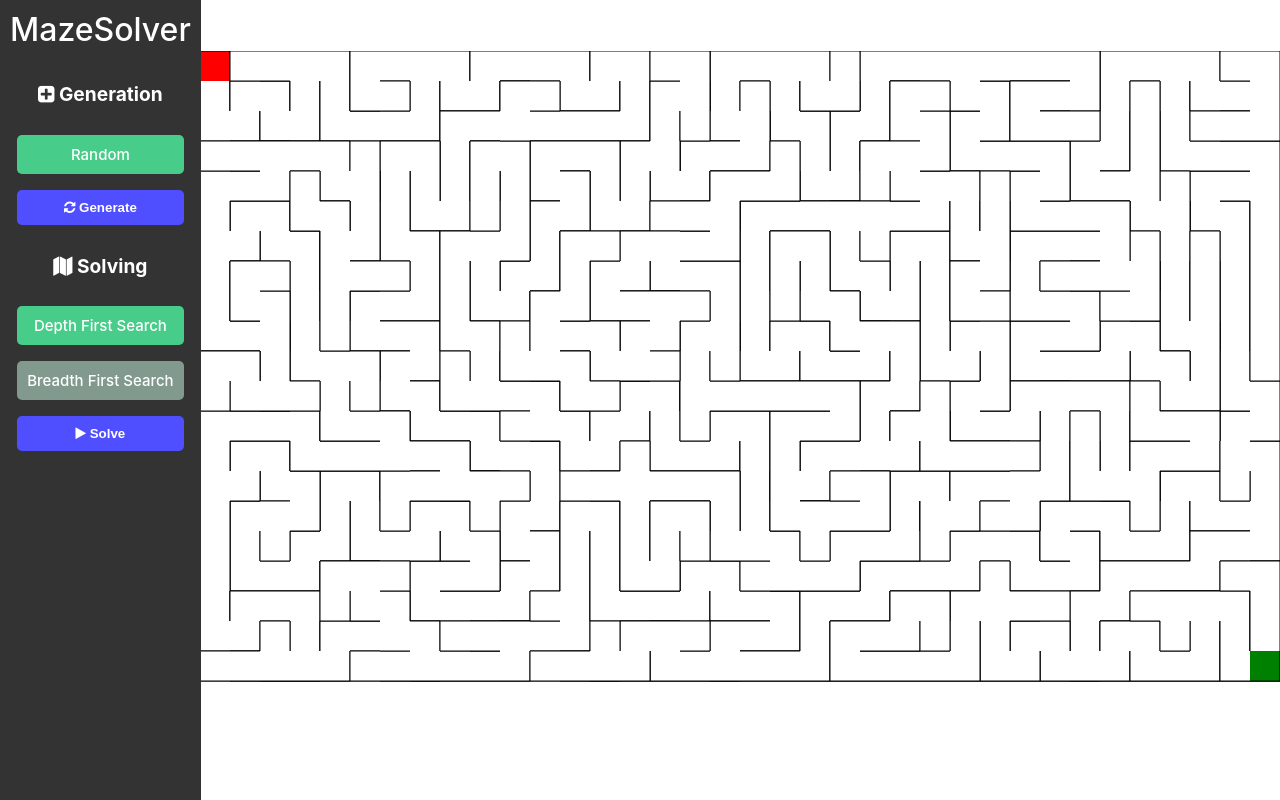
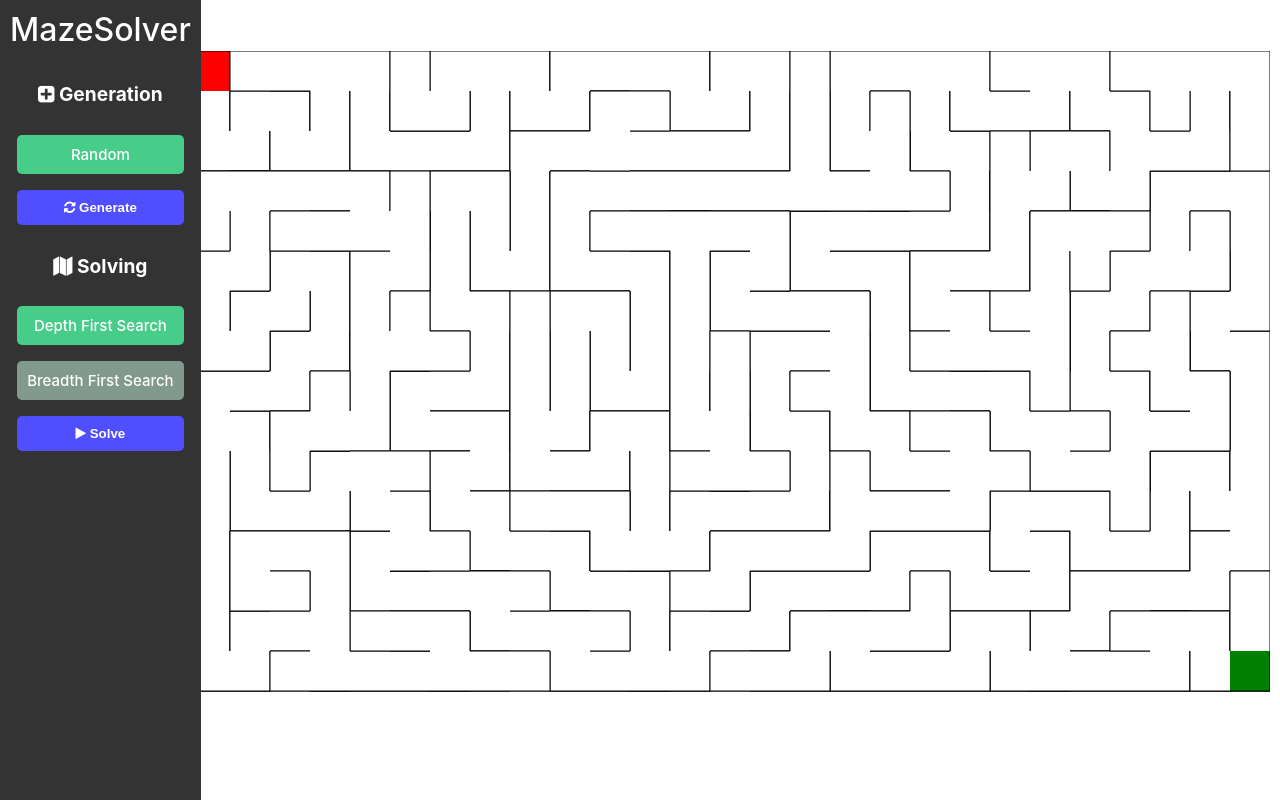
Before and after one commit to WukoSiric/vue-maze-visualizer, a Vue app: page / in a window 1280 px wide. Built offline with nearby package versions, Linux system fonts and the light colour scheme.

Commit message:
No horizontal scroll on desktop

```diff
--- a/src/App.vue
+++ b/src/App.vue
@@ -30,7 +30,7 @@ const mazeGridRef = ref(null);
   @media (min-width: 1024px) {
     main {
       padding-left: 80px;
-      margin: 4% 120px;
+      margin: 4% 110px;
     }
   }
 
--- a/src/components/MazeGrid.vue
+++ b/src/components/MazeGrid.vue
@@ -10,8 +10,9 @@ export default {
     this.canvas.height = window.innerHeight - 150;
     this.gapSize = Math.floor(this.canvas.width / 10);
     if (this.canvas.width > 1024) {
-      this.gapSize = 30;
+      this.gapSize = 40;
     }
+    this.canvas.width -= this.canvas.width % this.gapSize;
     this.rows = Math.floor(this.canvas.width / this.gapSize);
     this.columns = Math.floor(this.canvas.height / this.gapSize);
     this.maze = new Maze(this.rows, this.columns, this.gapSize, this.context);
```
